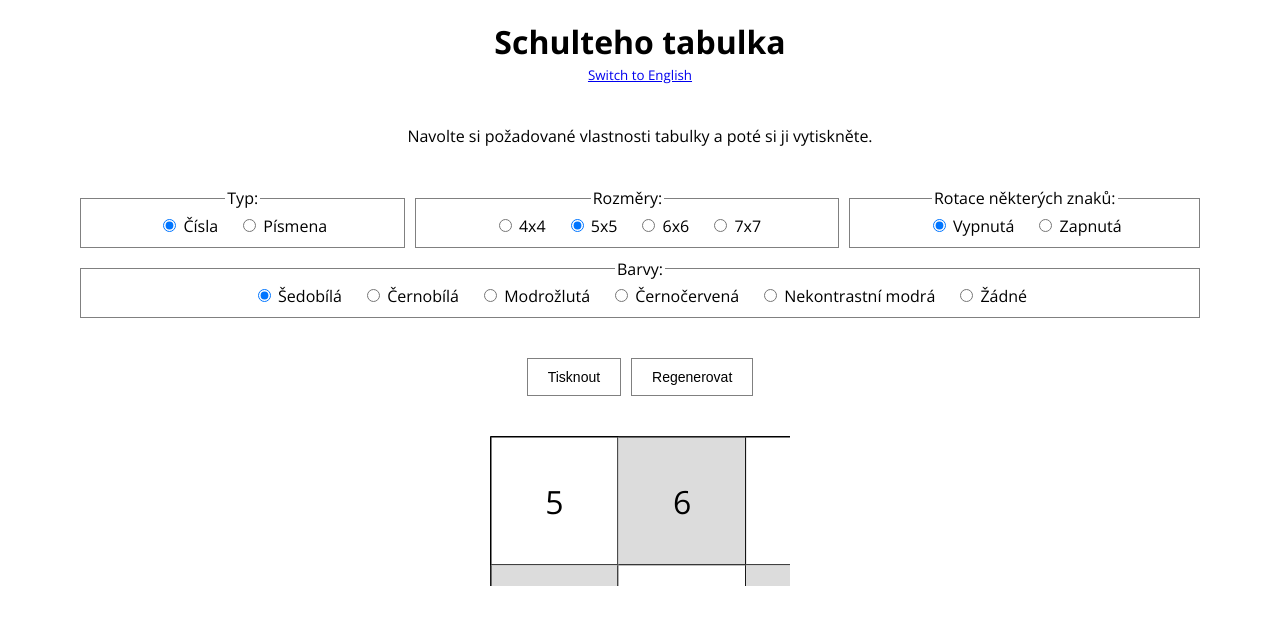
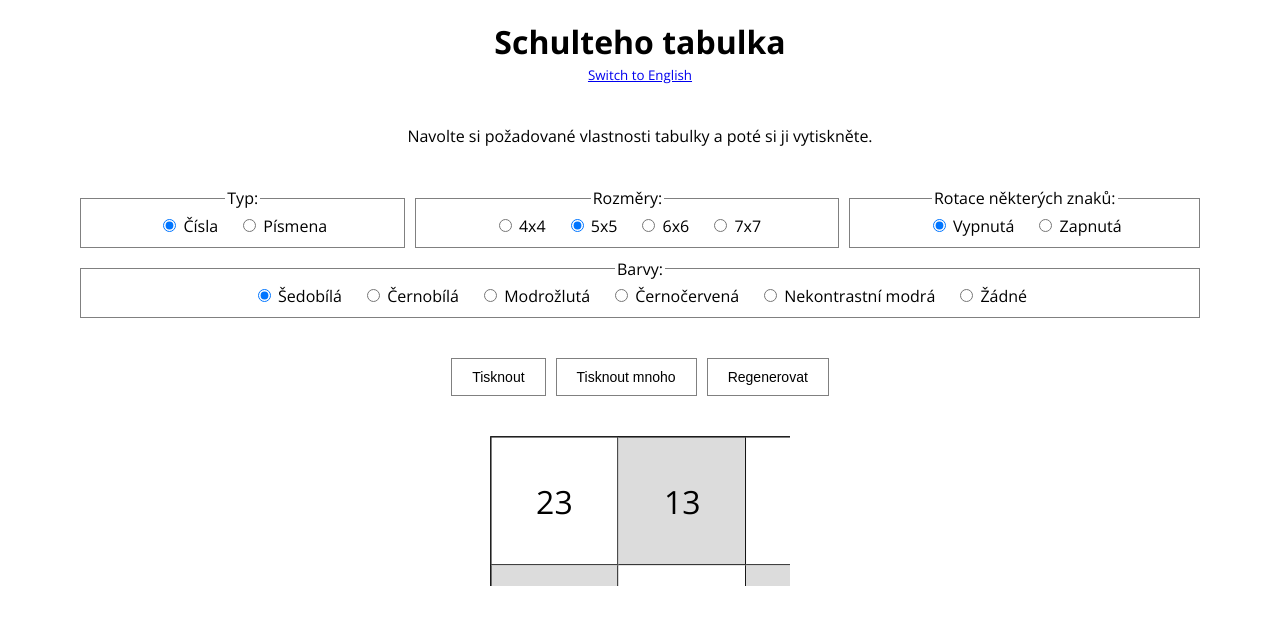
Before and after one commit to petrpacas/schulte-table, a React (Create React App) app: page / in a window 1280 px wide. Shown: the top 624 px of the page. Built offline with nearby package versions, Linux system fonts and the light colour scheme.

Commit message:
PrintMultiple + updates and polishes

```diff
--- a/src/App.css
+++ b/src/App.css
@@ -24,7 +24,7 @@
     margin: 0 10px;
   }
 
-  .table-wrapper {
+  .table-container {
     margin: 40px auto 0;
     margin: 40px auto 10vh;
     max-width: 640px;
@@ -39,6 +39,10 @@
     right: 0;
     width: 100%;
     z-index: -1;
+  }
+
+  .table-printonly {
+    display: none;
   }
 
   .table-button {
@@ -146,6 +150,13 @@
 
   /* Colors */
 
+  .table-graywhite .table-row:nth-of-type(odd) .table-cell:nth-of-type(odd),
+  .table-graywhite .table-row:nth-of-type(even) .table-cell:nth-of-type(even),
+  .table-blackwhite .table-row:nth-of-type(odd) .table-cell:nth-of-type(odd),
+  .table-blackwhite .table-row:nth-of-type(even) .table-cell:nth-of-type(even) {
+    background-color: white;
+  }
+
   .table-graywhite .table-row:nth-of-type(odd) .table-cell:nth-of-type(even),
   .table-graywhite .table-row:nth-of-type(even) .table-cell:nth-of-type(odd) {
     background-color: gainsboro;
@@ -235,12 +246,12 @@
 
 @media print {
   @page {
+    margin: 10mm 15mm;
     size: auto;
-    margin: 0;
   }
 
   body {
-    margin: 10mm 15mm;
+    margin: 0;
   }
 
   .intro,
@@ -250,6 +261,14 @@
     display: none;
   }
 
+  .table {
+    page-break-after: always;
+  }
+
+  .table-printonly {
+    display: table;
+  }
+
   .table-cell {
     font-size: 32px;
   }
--- a/src/App.js
+++ b/src/App.js
@@ -12,6 +12,8 @@ export default class App extends React.Component {
     this.handleChange = this.handleChange.bind(this);
     this.switchLang = this.switchLang.bind(this);
 
+    this.tableRef = React.createRef();
+
     this.state = {
       colors: 'graywhite',
       lang: 'cs',
@@ -24,12 +26,15 @@ export default class App extends React.Component {
   handleChange(e) {
     const arg = e.target.value.split('-');
 
-    this.setState({ [arg[0]]: arg[1] });
+    this.setState({ [arg[0]]: arg[1] }, () => {
+      if (this.tableRef) {
+        this.tableRef.current.generateSingle();
+      }
+    });
   }
 
   switchLang(e) {
     e.preventDefault();
-
     this.setState(prevState => {
       if (prevState.lang === 'cs') {
         return { lang: 'en' };
@@ -47,15 +52,20 @@ export default class App extends React.Component {
       <div id="app">
         <div className="intro">
           <h1>{Locales[lang].app.name}</h1>
+
           <small>
             <a href="#lang" onClick={this.switchLang}>
               {Locales[lang].app.lang}
             </a>
           </small>
+
           <p>{Locales[lang].app.hint}</p>
         </div>
+
         <Config handleChange={this.handleChange} lang={lang} />
+
         <Table
+          ref={this.tableRef}
           colors={colors}
           lang={lang}
           rotated={rotated}
--- a/src/Locales.js
+++ b/src/Locales.js
@@ -22,8 +22,11 @@ export default {
       colorsNocolors: 'Žádné'
     },
     table: {
-      print: 'Tisknout',
-      regen: 'Regenerovat'
+      printSingle: 'Tisknout',
+      printMultiple: 'Tisknout mnoho',
+      printHowMany: 'Kolik tabulek vygenerovat? (1-100)',
+      printCountIncorrect: 'Zadejte celé číslo od 1 do 100.',
+      regenerateSingle: 'Regenerovat'
     }
   },
 
@@ -50,8 +53,11 @@ export default {
       colorsNocolors: 'None'
     },
     table: {
-      print: 'Print',
-      regen: 'Regenerate'
+      printSingle: 'Print',
+      printMultiple: 'Print multiple',
+      printHowMany: 'How many tables to generate? (1-100)',
+      printCountIncorrect: 'Input an integer ranging from 1 to 100.',
+      regenerateSingle: 'Regenerate'
     }
   }
 };
--- a/src/components/Config.js
+++ b/src/components/Config.js
@@ -5,8 +5,7 @@ export default class Config extends React.Component {
   render() {
     const { colors, lang, handleChange, rotated, size, type } = this.props;
 
-    function configType() {
-      return (
+    const configType = (
       <fieldset className="config-group">
         <legend>{Locales[lang].config.typeLegend}</legend>
         <label className="config-label">
@@ -32,10 +31,8 @@ export default class Config extends React.Component {
         </label>
       </fieldset>
     );
-    }
 
-    function configSize() {
-      return (
+    const configSize = (
       <fieldset className="config-group">
         <legend>{Locales[lang].config.sizeLegend}</legend>
         <label className="config-label">
@@ -81,10 +78,8 @@ export default class Config extends React.Component {
         </label>
       </fieldset>
     );
-    }
 
-    function configRotated() {
-      return (
+    const configRotated = (
       <fieldset className="config-group">
         <legend>{Locales[lang].config.rotatedLegend}</legend>
         <label className="config-label">
@@ -110,10 +105,8 @@ export default class Config extends React.Component {
         </label>
       </fieldset>
     );
-    }
 
-    function configColors() {
-      return (
+    const configColors = (
       <fieldset className="config-group">
         <legend>{Locales[lang].config.colorsLegend}</legend>
         <label className="config-label">
@@ -179,16 +172,15 @@ export default class Config extends React.Component {
         </label>
       </fieldset>
     );
-    }
 
     return (
       <form className="config">
         <div className="config-flex">
-          {configType()}
-          {configSize()}
-          {configRotated()}
+          {configType}
+          {configSize}
+          {configRotated}
         </div>
-        {configColors()}
+        {configColors}
       </form>
     );
   }
--- a/src/components/Table.js
+++ b/src/components/Table.js
@@ -1,5 +1,4 @@
 import React from 'react';
-import ReactDOM from 'react-dom';
 import html2canvas from 'html2canvas';
 import Locales from '../Locales';
 
@@ -7,31 +6,40 @@ export default class Table extends React.Component {
   constructor(props) {
     super(props);
 
-    this.displayTable = this.displayTable.bind(this);
-    this.displayTable = this.displayTable.bind(this);
+    this.generateTableRows = this.generateTableRows.bind(this);
+    this.generateTableClassName = this.generateTableClassName.bind(this);
+    this.generateSingle = this.generateSingle.bind(this);
+    this.printSingle = this.printSingle.bind(this);
+    this.generateAndPrintMultiple = this.generateAndPrintMultiple.bind(this);
 
-    this.tempTable = [];
+    this.state = {
+      sourceSingle: [],
+      sourceSingleVisible: false,
+      sourceMultiple: [],
+      sourceMultipleVisible: false,
+    };
   }
 
-  generate() {
+  generateTableRows() {
     const { size, type } = this.props;
+    const sizeSquared = Math.pow(size, 2);
 
-    const sizeSquared = Math.pow(this.props.size, 2);
-
-    function shuffle(arr) {
+    const shuffle = arr => {
       for (let i = arr.length - 1; i > 0; i--) {
         const j = Math.floor(Math.random() * (i + 1));
         [arr[i], arr[j]] = [arr[j], arr[i]];
       }
+
       return arr;
-    }
+    };
 
-    function fillTable(range) {
+    const generate = range => {
       const data = [];
       const shuffledRange = shuffle(range);
 
       for (let i = 0; i < size; i++) {
         data[i] = [];
+
         for (let j = 0; j < size; j++) {
           data[i][j] = (
             <td className="table-cell" key={`${i}_${j}`}>
@@ -43,6 +51,7 @@ export default class Table extends React.Component {
             </td>
           );
         }
+
         data[i] = (
           <tr className="table-row" key={`${i}`}>
             {data[i]}
@@ -51,7 +60,7 @@ export default class Table extends React.Component {
       }
 
       return data;
-    }
+    };
 
     const numbersRange = Array.from({ length: sizeSquared }, (v, i) => i + 1);
     const lettersRange = 'A-B-C-D-E-F-G-H-I-J-K-L-M-N-O-P-Q-R-S-T-U-V-W-X-Y-Z-1-2-3-4-5-6-7-8-9-10-11-12-13-14-15-16-17-18-19-20-21-22-23'
@@ -59,92 +68,106 @@ export default class Table extends React.Component {
       .slice(0, sizeSquared);
 
     if (type === 'numbers') {
-      return fillTable(numbersRange);
+      return generate(numbersRange);
     }
 
     if (type === 'letters') {
-      return fillTable(lettersRange);
+      return generate(lettersRange);
     }
   }
 
-  displayTable() {
+  generateTableClassName(multiple = false) {
     const { colors, rotated, size } = this.props;
-
-    function getClassName() {
-      let className = 'table table-' + size + ' table-' + colors;
-      if (rotated !== 'false') {
-        className += ' table-rotated';
-      }
-      return className;
+    let className = 'table table-' + size + ' table-' + colors;
+    if (rotated !== 'false') {
+      className += ' table-rotated';
+    }
+    if (multiple) {
+      className += ' table-printonly';
     }
 
-    const tableContent = (
-      <table className={getClassName()} id="table">
-        <tbody>{this.generate()}</tbody>
+    return className;
+  }
+
+  generateSingle() {
+    const sourceSingle = [
+      <table className={this.generateTableClassName()} id="single" key="single">
+        <tbody>{this.generateTableRows()}</tbody>
       </table>
-    );
-    const tableContainer = document.getElementById('tableContainer');
+    ];
 
-    ReactDOM.render(tableContent, tableContainer, () => {
-      html2canvas(document.getElementById('table'), {
+    this.setState({ sourceSingle, sourceSingleVisible: true }, () => {
+      html2canvas(document.getElementById('single'), {
         canvas: document.getElementById('tableCanvas'),
-        logging: false
+        logging: false,
       }).then(() => {
-        this.tempTable = document.getElementById('table');
-        ReactDOM.unmountComponentAtNode(tableContainer);
+        this.setState({ sourceSingleVisible: false });
       });
     });
   }
 
-  printSetup() {
-    const beforePrint = () => {
-      if (document.getElementById('tableContainer') && this.tempTable) {
-        document.getElementById('tableContainer').appendChild(this.tempTable);
-      }
-    };
-
-    const afterPrint = () => {
-      if (document.getElementById('table')) {
-        document.getElementById('table').remove();
-      }
-    };
-
-    window.onbeforeprint = beforePrint;
-    window.onafterprint = afterPrint;
+  printSingle(e) {
+    e.preventDefault();
+    this.setState({ sourceSingleVisible: true }, () => window.print());
   }
 
-  print(e) {
+  generateAndPrintMultiple(e) {
     e.preventDefault();
-    window.print();
+    const { lang } = this.props;
+    const sourceMultiple = [];
+    const count = Number(prompt(Locales[lang].table.printHowMany), 10);
+
+    if (!isNaN(count) && count % 1 === 0 && count > 0 && count < 101) {
+      for (let i = 0; i < count; i++) {
+        sourceMultiple.push(
+          <table className={this.generateTableClassName(true)} key={`multiple_${i}`}>
+            <tbody>{this.generateTableRows()}</tbody>
+          </table>
+        );
+      }
+
+      this.setState({ sourceMultiple, sourceMultipleVisible: true }, () => window.print());
+    } else {
+      alert(Locales[lang].table.printCountIncorrect);
+    }
   }
 
   componentDidMount() {
-    this.displayTable();
-  }
-
-  componentDidUpdate() {
-    this.displayTable();
+    this.generateSingle();
   }
 
   render() {
     const { lang } = this.props;
+    const {
+      sourceSingle,
+      sourceSingleVisible,
+      sourceMultiple,
+      sourceMultipleVisible
+    } = this.state;
 
-    this.printSetup();
+    window.onafterprint = () => this.setState({
+      sourceSingleVisible: false,
+      sourceMultipleVisible: false
+    });
 
     return (
-      <div>
-        <button className="table-button" onClick={this.print}>
-          {Locales[lang].table.print}
+      <>
+        <button className="table-button" onClick={this.printSingle}>
+          {Locales[lang].table.printSingle}
         </button>
-        <button className="table-button" onClick={() => this.forceUpdate()}>
-          {Locales[lang].table.regen}
+        <button className="table-button" onClick={this.generateAndPrintMultiple}>
+          {Locales[lang].table.printMultiple}
+        </button>
+        <button className="table-button" onClick={this.generateSingle}>
+          {Locales[lang].table.regenerateSingle}
         </button>
 
-        <div className="table-wrapper">
-          <div id="tableContainer" />
+        <div className="table-container">
+          {sourceSingleVisible && sourceSingle}
+          {sourceMultipleVisible && sourceMultiple}
           <canvas className="table-canvas" id="tableCanvas" />
         </div>
-      </div>
+      </>
     );
   }
 }
```
Also changed, not shown: package.json (+19 -7 lines), 1 other file (tests, documents, lock files or other folders). Lines whose indentation alone changed are shown as unchanged.
